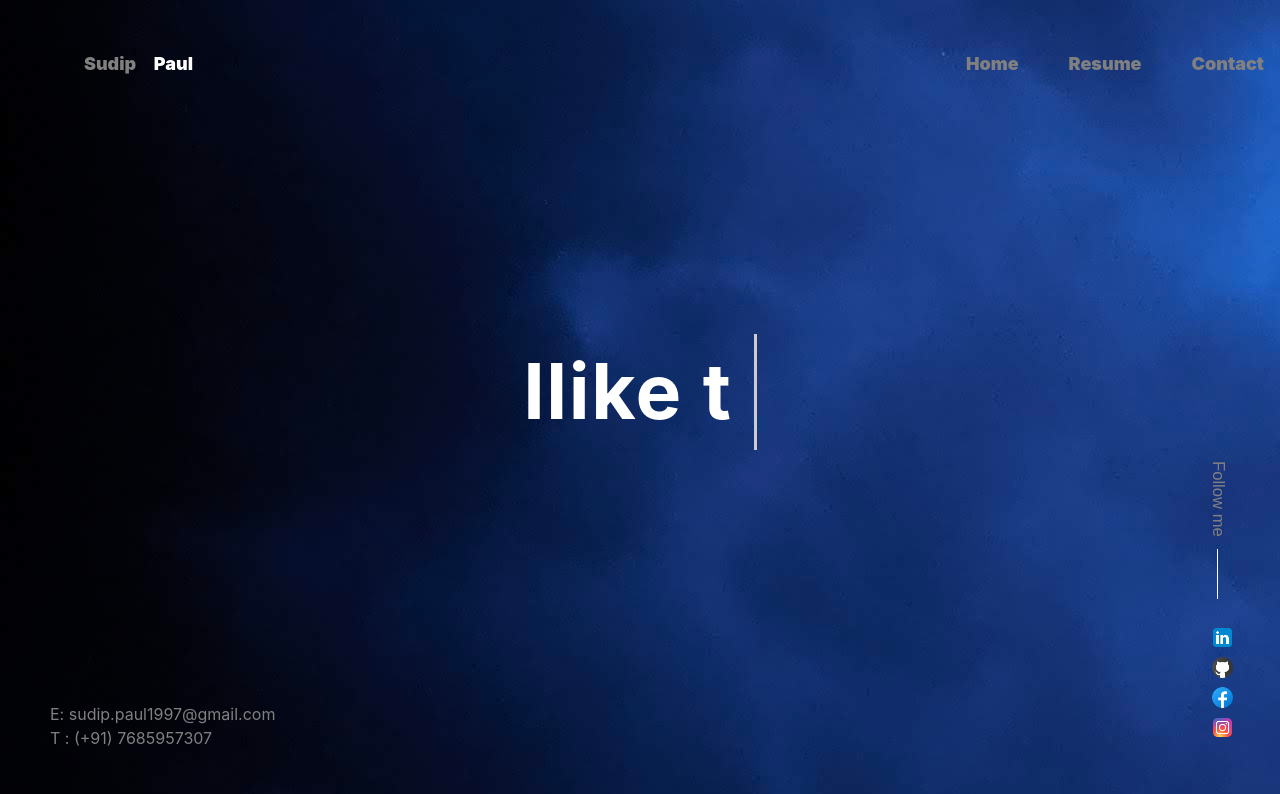
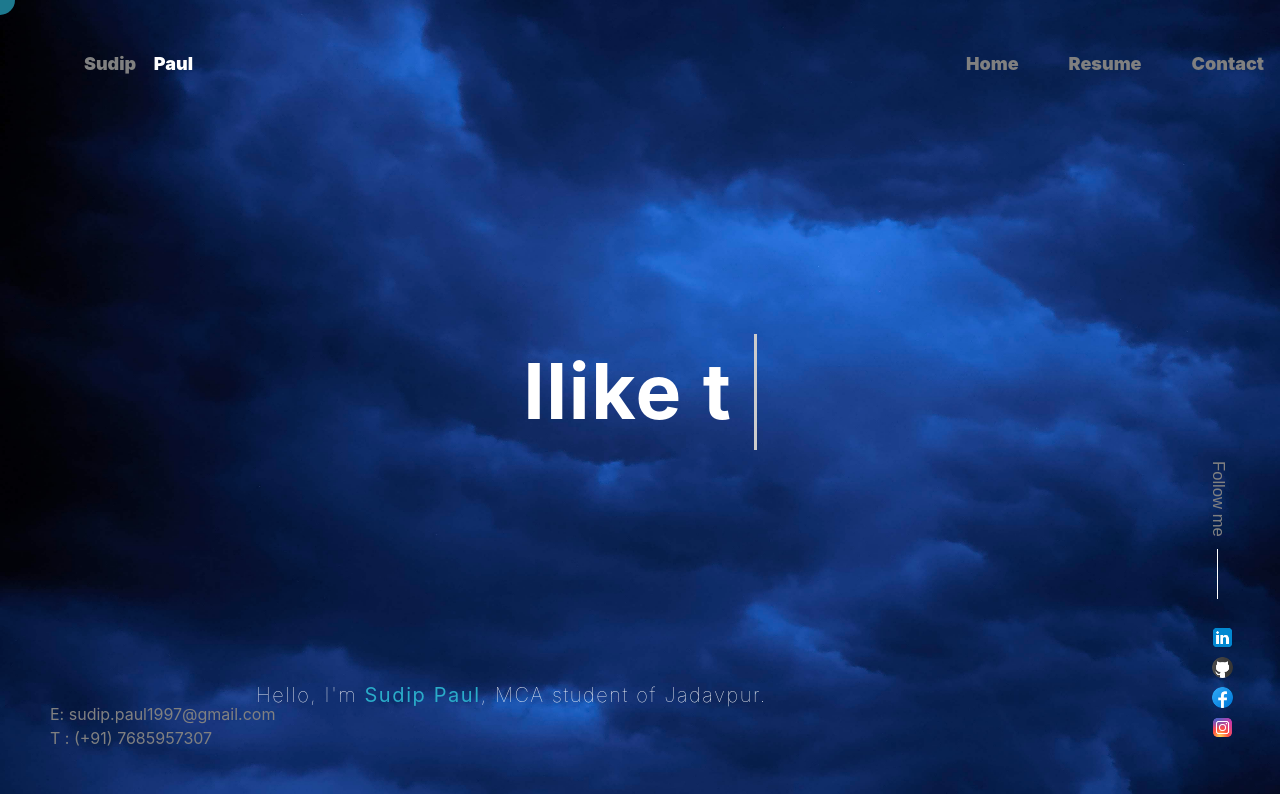
Before and after one commit to ItsSudip/Resume, a plain HTML site: page index.html in a window 1280 px wide. Shown: the top 794 px of the page. Drawn offline with nearby package versions, Linux system fonts and the light colour scheme.

Commit message:
Update index.html

```diff
--- a/index.html
+++ b/index.html
@@ -8,6 +8,7 @@
     <link rel="stylesheet" href="css/styles.css">
 </head>
 <body>
+    <div class="pointer hide"></div>
     <header class="navbar"style="z-index: 100000;">
         <div>
             <span>
@@ -27,7 +28,6 @@
             </span>
         </div>
     </header>
-
     <div class="follow hide">
         Follow me
     </div>
@@ -39,8 +39,8 @@
         E: sudip.paul1997@gmail.com
         <div>T : (+91) 7685957307</div>
     </div>
-    <div class="containero" id="home" style="background-image: url(images/test.jpg); background-repeat: no-repeat; background-attachment: fixed;">
-        <p>I<span class="typed-text"></span> <span class="typed-text2" style="color: rgb(42, 172, 201);"></span> <span class="cursor">&nbsp;</span></p>
+    <div class="containero" id="home">
+        <p>I<span class="typed-text" st></span> <span class="typed-text2" style="color: rgb(42, 172, 201);"></span> <span class="cursor">&nbsp;</span> <span class="desc">Hello, I'm <strong>Sudip Paul</strong>, MCA student of Jadavpur. </span></p>
     </div>
 
     <div class="container">
```
